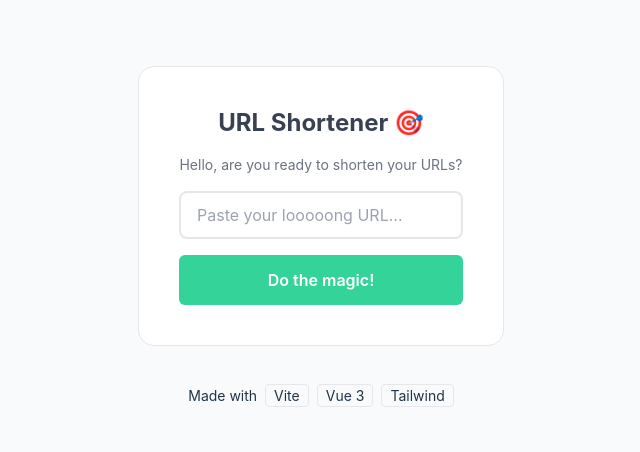
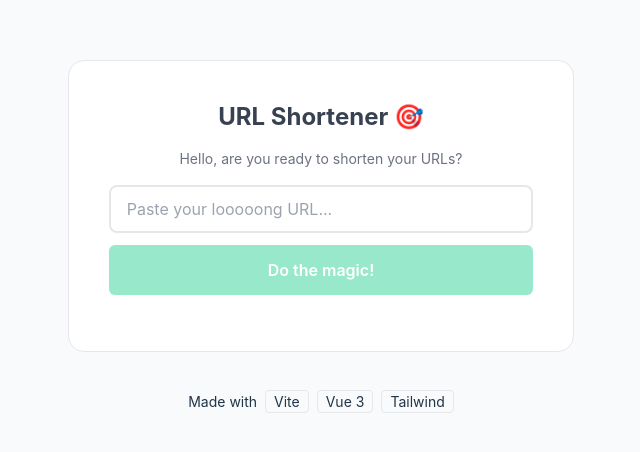
Before and after one commit to thelucho/URL-shortener, a Vue app: page / in a window 1280 px wide. Shown: the part 144-596 px from the top of the page, without its empty margins (319-959 px from the left). Built offline with nearby package versions, Linux system fonts and the light colour scheme.

Commit message:
Add axios + configure request/response + Show results

```diff
--- a/package.json
+++ b/package.json
@@ -9,6 +9,7 @@
     "preview": "vite preview"
   },
   "dependencies": {
+    "axios": "^0.27.2",
     "vue": "^3.2.37"
   },
   "devDependencies": {
--- a/src/components/ShortenerBox.vue
+++ b/src/components/ShortenerBox.vue
@@ -1,13 +1,3 @@
-<script setup>
-//import { ref } from 'vue'
-
-// defineProps({
-//   msg: String
-// })
-
-//const count = ref(0)
-</script>
-
 <template>
   <div class="bg-white rounded-2xl border shadow-x1 p-10 max-w-lg">
     <div class="flex flex-col items-center space-y-4">
@@ -17,16 +7,34 @@
       <p class="text-sm text-gray-500 text-center w-6/6">
         Hello, are you ready to shorten your URLs?
       </p>
+      <form @submit.prevent="shorten">
         <input
           type="url"
           placeholder="Paste your looooong URL..."
           class="border-2 rounded-lg w-full h-12 px-4"
+          v-model="url"
         />
+
         <button
-        class="bg-emerald-400 text-white rounded-md hover:bg-emerald-500 font-semibold px-4 py-3 w-full"
+          class="bg-emerald-400 text-white rounded-md hover:bg-emerald-500 font-semibold px-4 py-3 mt-3 w-full"
+          :class="{ 'opacity-50 cursor-not-allowed': !url }"
+          :disabled="!url"
         >
           Do the magic!
         </button>
+      </form>
+
+      <div class="response w-full">
+        <div v-if="shortenedLink && !hasRequestError">
+          <div class="bg-gray-100 border-2 rounded-lg px-4 py-2 mt-5 flex justify-between items-center">
+            {{ shortenedLink }}
+            <span class="text-blue-600">Copy</span>
+          </div>
+        </div>
+        <p v-if="hasRequestError" class="error">
+          An error occurred!
+        </p>
+      </div>
     </div>
   </div>
   <div class="py-10 px-5 text-sm">
@@ -37,6 +45,29 @@
   </div>
 </template>
 
+<script setup>
+import { ref } from 'vue'
+import axios from "../services/axios"
+
+const url = ref('')
+const shortenedLink = ref('')
+const hasRequestError = ref(false)
+
+const shorten = async () => {
+  try {
+    const { data } = await axios.post('/shorten', {
+      long_url: url.value.trim()
+    })
+    console.log('RESPONSE: ', data)
+    url.value = ''
+    shortenedLink.value = data.link
+  } catch {
+    console.error(error)
+    hasRequestError.value = true
+  }
+}
+</script>
+
 <style scoped>
 .read-the-docs {
   color: #888;
--- /dev/null
+++ b/src/services/axios.js
@@ -0,0 +1,10 @@
+import axios from "axios"
+
+const key = import.meta.env.VITE_API_KEY
+
+const api = axios.create({
+  baseURL: import.meta.env.VITE_API_BASE_URL,
+  headers: { Authorization: `Bearer ${key}` }
+})
+
+export default api
```
Also changed, not shown: 2 other files (tests, documents, lock files or other folders). Lines whose indentation alone changed are shown as unchanged.
